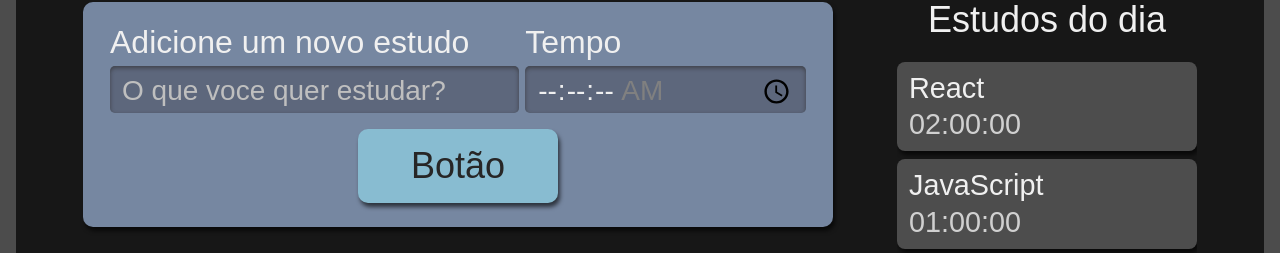
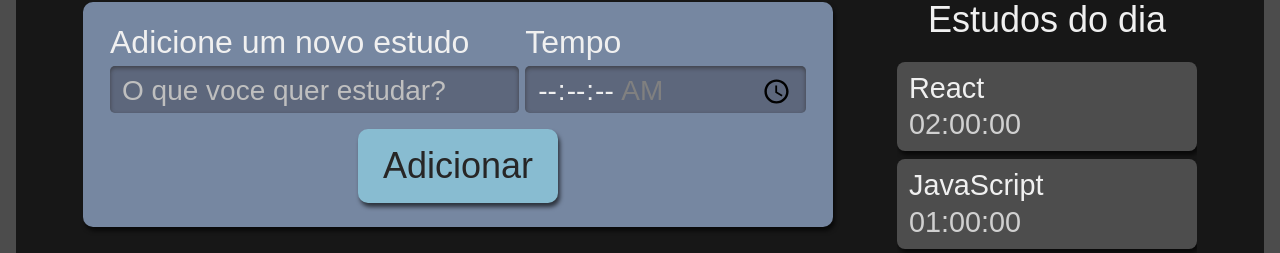
Before and after one commit to Ikejiri-1/react-com-typescript, a React (Create React App) app: page / in a window 1280 px wide. Shown: the part 222-475 px from the top of the page. Built offline with nearby package versions, Linux system fonts and the light colour scheme; the HTML template or start-up script is replaced by a standard one.

Commit message:
props button

```diff
--- a/src/components/Button/index.tsx
+++ b/src/components/Button/index.tsx
@@ -1,10 +1,11 @@
 import React from "react";
 import style from "./button.module.scss";
 
-class Button extends React.Component {
-  render() {
-    return <button className={style.buttonMain}>Botão</button>;
-  }
+interface ButtonProps {
+  texto: string;
+}
+function Button({ texto }: ButtonProps) {
+  return <button className={style.buttonMain}>{texto}</button>;
 }
 
 export default Button;
--- a/src/components/Form/index.tsx
+++ b/src/components/Form/index.tsx
@@ -28,7 +28,7 @@ class formComp extends React.Component {
             required
           />
         </div>
-        <Button />
+        <Button texto="Adicionar" />
       </form>
     );
   }
```
